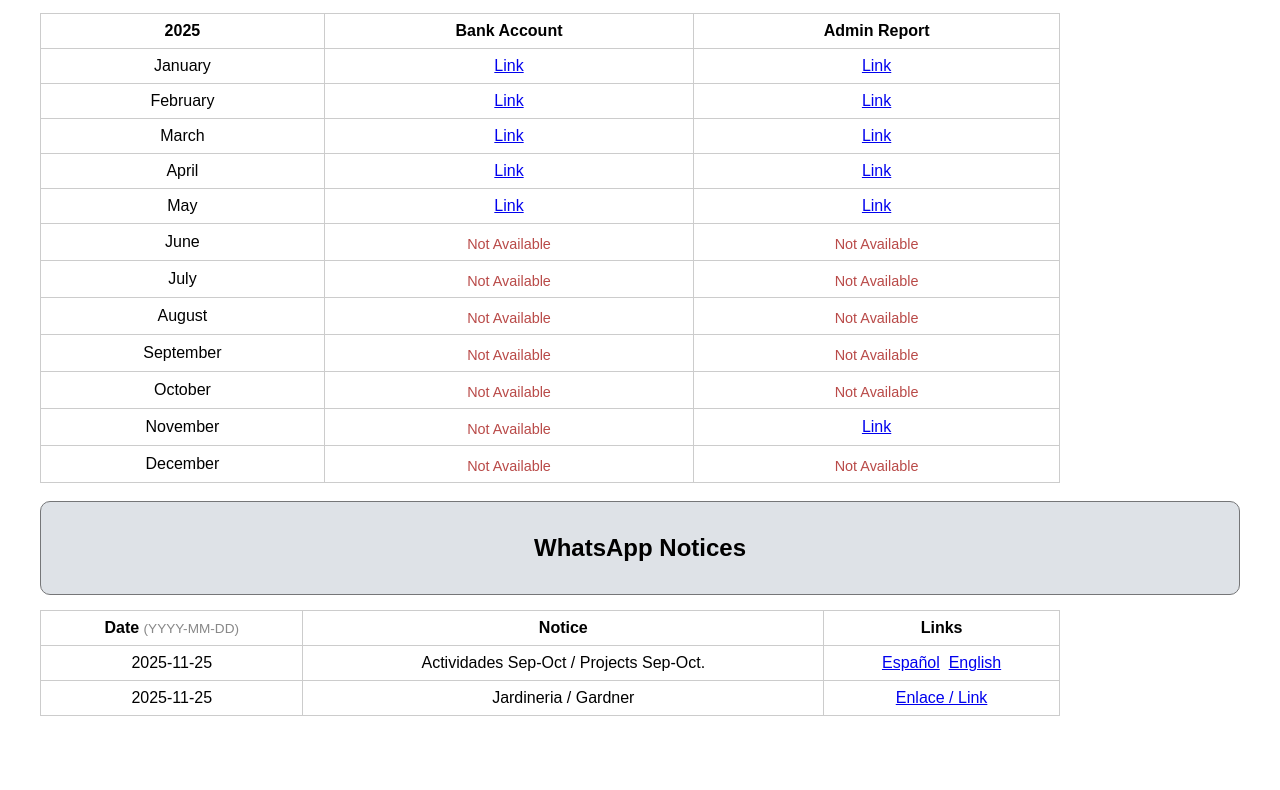
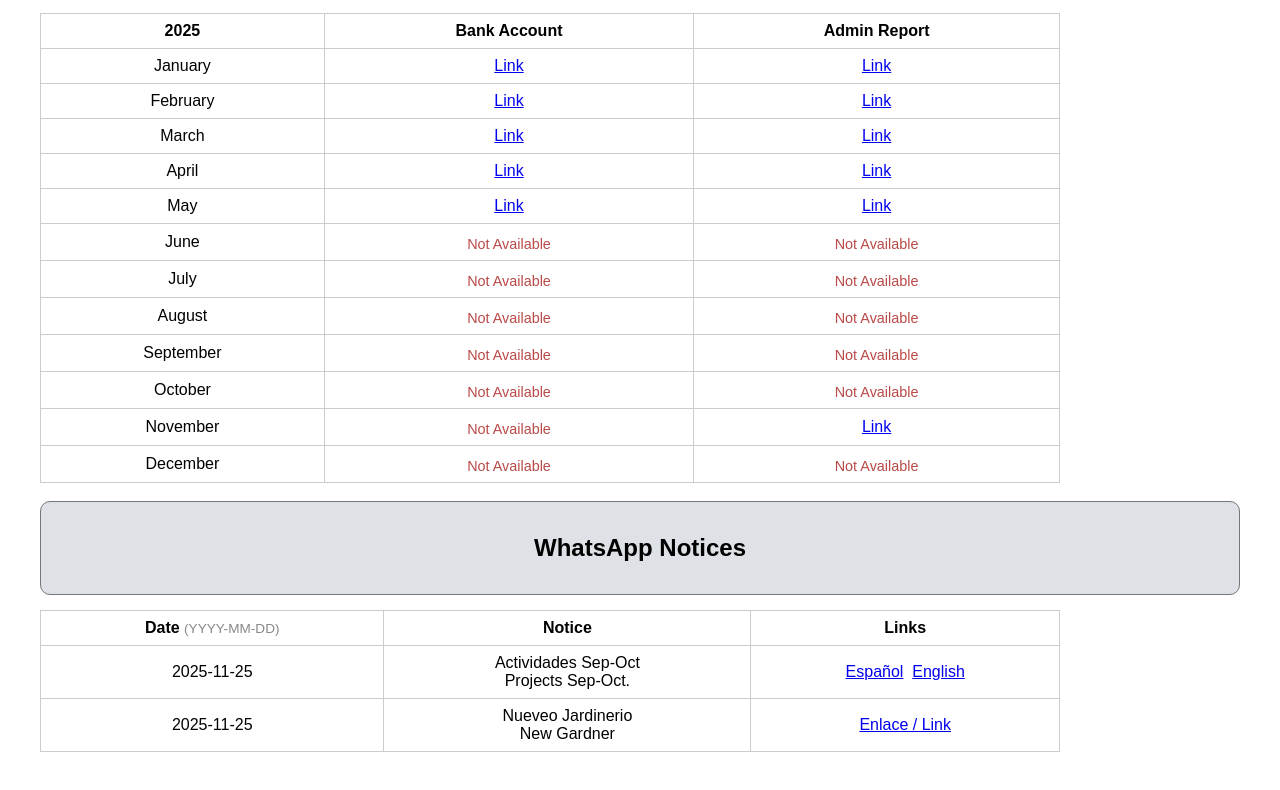
Before and after one commit to grdino/isla-trapani, a Next.js app: page /owners in a window 1280 px wide. Shown: the part 1091-1881 px from the top of the page. Before the commit the page ends 1847 px from the top, so only its background shows below. Built offline with nearby package versions, Linux system fonts and the light colour scheme; sample sign-in values are in the browser's storage.

Commit message:
Update owners.js
Line feed on WhatsApp Notice area

```diff
--- a/pages/owners.js
+++ b/pages/owners.js
@@ -308,7 +308,7 @@ export default function Owners() {
               <tr>
                 <td data-label={t('tt_date')}>2025-11-25</td>
                 <td data-label={t('tt_notice')}>
-                  Actividades Sep-Oct / Projects Sep-Oct.
+                  Actividades Sep-Oct<br />Projects Sep-Oct.
                 </td>
                 <td data-label={t('tt_links')}>
                   <a href="/owners-docs/whatsapp/2025-11-25 - Projects SEP- OCT - Esp_compressed.pdf">
@@ -323,7 +323,7 @@ export default function Owners() {
               <tr>
                 <td data-label={t('tt_date')}>2025-11-25</td>
                 <td data-label={t('tt_notice')}>
-                  Jardineria / Gardner
+                  Nueveo Jardinerio<br />New Gardner
                 </td>
                 <td data-label={t('tt_links')}>
                   <a href="/owners-docs/whatsapp/2025-11-25 - New Gardener.jpeg">
```
